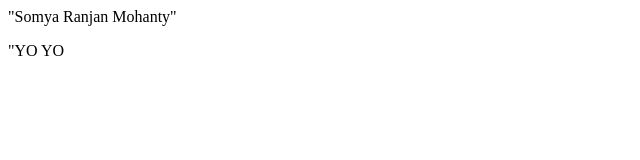
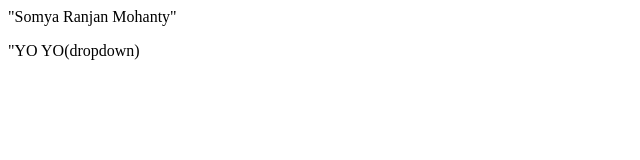
Before and after one commit to somyamohanty123/localRepo, a plain HTML site: page index.html in a window 1280 px wide. Shown: the full height of the page, 0-640 px from the left. Drawn offline with Linux system fonts and the light colour scheme.

Commit message:
added dropdown in feature 1

```diff
--- a/index.html
+++ b/index.html
@@ -1,2 +1,2 @@
 <p>"Somya Ranjan Mohanty"</p>
-<p>"YO YO </p>
+<p>"YO YO(dropdown) </p>
```
